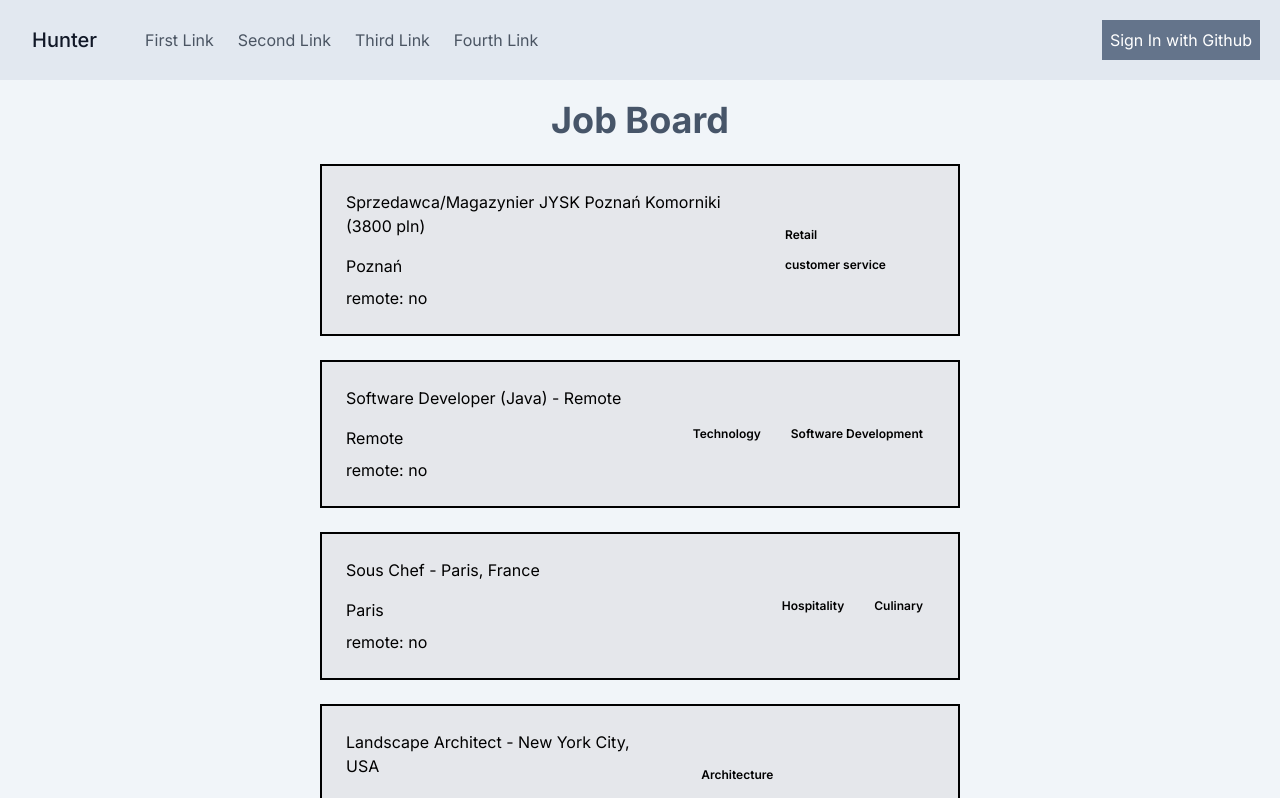
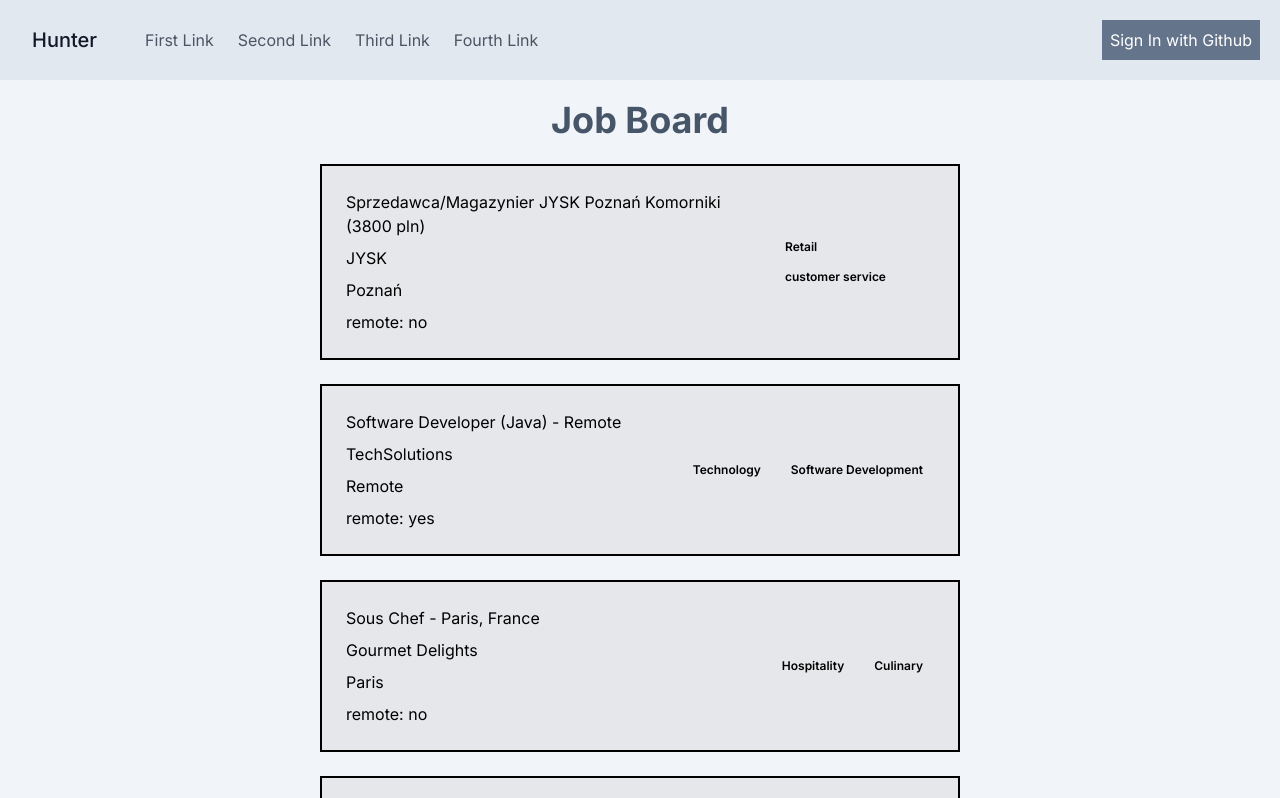
Before and after one commit to albertofp/hunter, a Next.js app: page / in a window 1280 px wide. Shown: the top 798 px of the page. Built offline with nearby package versions, Linux system fonts and the light colour scheme; no server answers.

Commit message:
refactored Job component props

```diff
--- a/src/app/page.tsx
+++ b/src/app/page.tsx
@@ -7,7 +7,7 @@ export default function Board() {
       <div className="flex flex-col items-center gap-6 h-full pt-5">
         <h1 className="text-4xl text-slate-600 font-bold">Job Board</h1>
         {samples.data.map((job) => (
-          <Job title={job.title} tags={job.tags} location={job.location} />
+          <Job {...job} />
         ))}
       </div>
     </div>
--- a/src/components/Job.tsx
+++ b/src/components/Job.tsx
@@ -1,17 +1,17 @@
 import { job } from "@/src/types/job";
 import { Badge } from "@/components/ui/badge";
 
-export default function Job({ ...job }: job) {
+export default function Job(props: job) {
   return (
     <div className="flex items-center justify-between gap-4 w-1/2 border-black p-4 border-2 bg-gray-200 rounded-md">
       <div className="flex flex-col gap-2 p-2">
-        <h3>{job.title}</h3>
-        <h4>{job.company_name}</h4>
-        <p>{job.location}</p>
-        <p>remote: {job.remote ? "yes" : "no"}</p>
+        <h3>{props.title}</h3>
+        <h4>{props.company_name}</h4>
+        <p>{props.location}</p>
+        <p>remote: {props.remote ? "yes" : "no"}</p>
       </div>
       <div className="flex gap-2 p-2 flex-wrap">
-        {job.tags?.map((tag) => <Badge variant="destructive">{tag}</Badge>)}
+        {props.tags?.map((tag) => <Badge variant="destructive">{tag}</Badge>)}
       </div>
     </div>
   );
--- a/src/types/job.ts
+++ b/src/types/job.ts
@@ -1,5 +1,4 @@
 export interface job {
-  slug: string;
   company_name: string;
   title: string;
   description: string;
```
